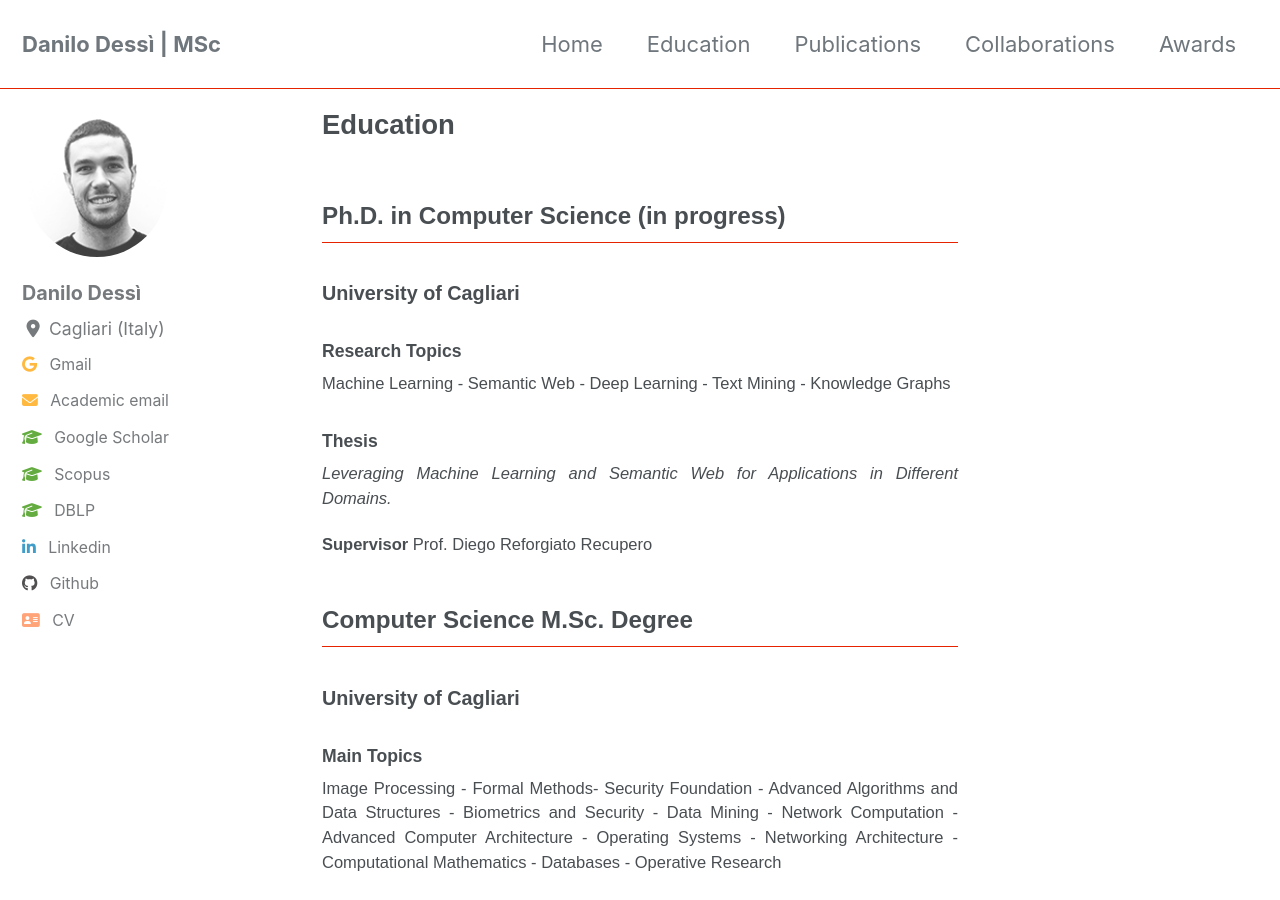
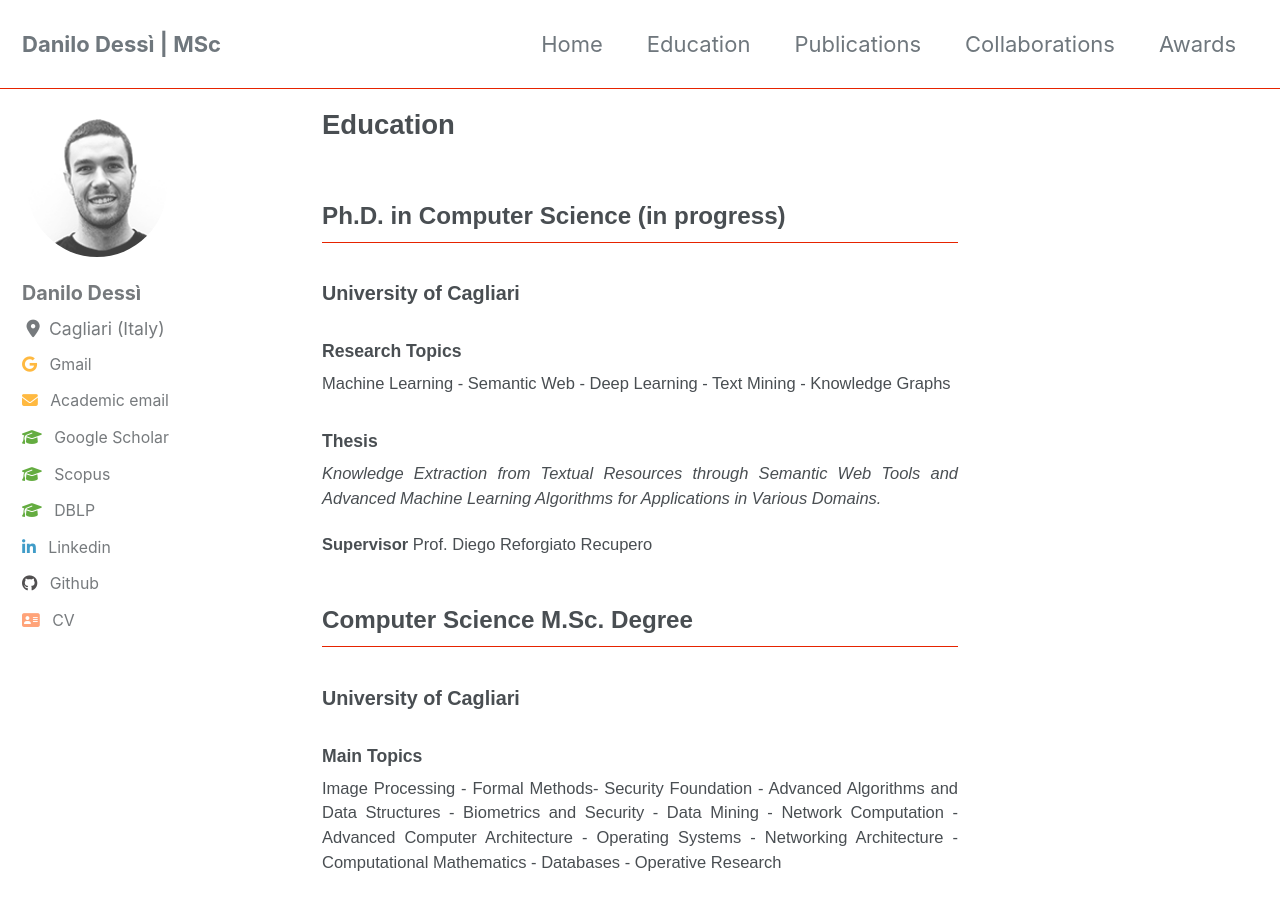
Before and after one commit to danilo-dessi/danilo-dessi.github.io, a Jekyll site: the page built from pages/education.md, in a window 1280 px wide and 900 px high. Built offline with Jekyll 4.4.1, drawn with Linux system fonts in a browser that asks for light colours; cached includes are drawn as plain includes; nearby versions of some CDN libraries.

Commit message:
update 25-09-2019 thesis title updated

```diff
--- a/pages/education.md
+++ b/pages/education.md
@@ -11,7 +11,7 @@ title: Education
 Machine Learning - Semantic Web - Deep Learning - Text Mining - Knowledge Graphs
 
 #### Thesis
-*Leveraging Machine Learning and Semantic Web for Applications in Different Domains.*
+*Knowledge Extraction from Textual Resources through Semantic Web Tools and Advanced Machine Learning Algorithms for Applications in Various Domains.*
 
 **Supervisor** Prof. Diego Reforgiato Recupero
 
```
